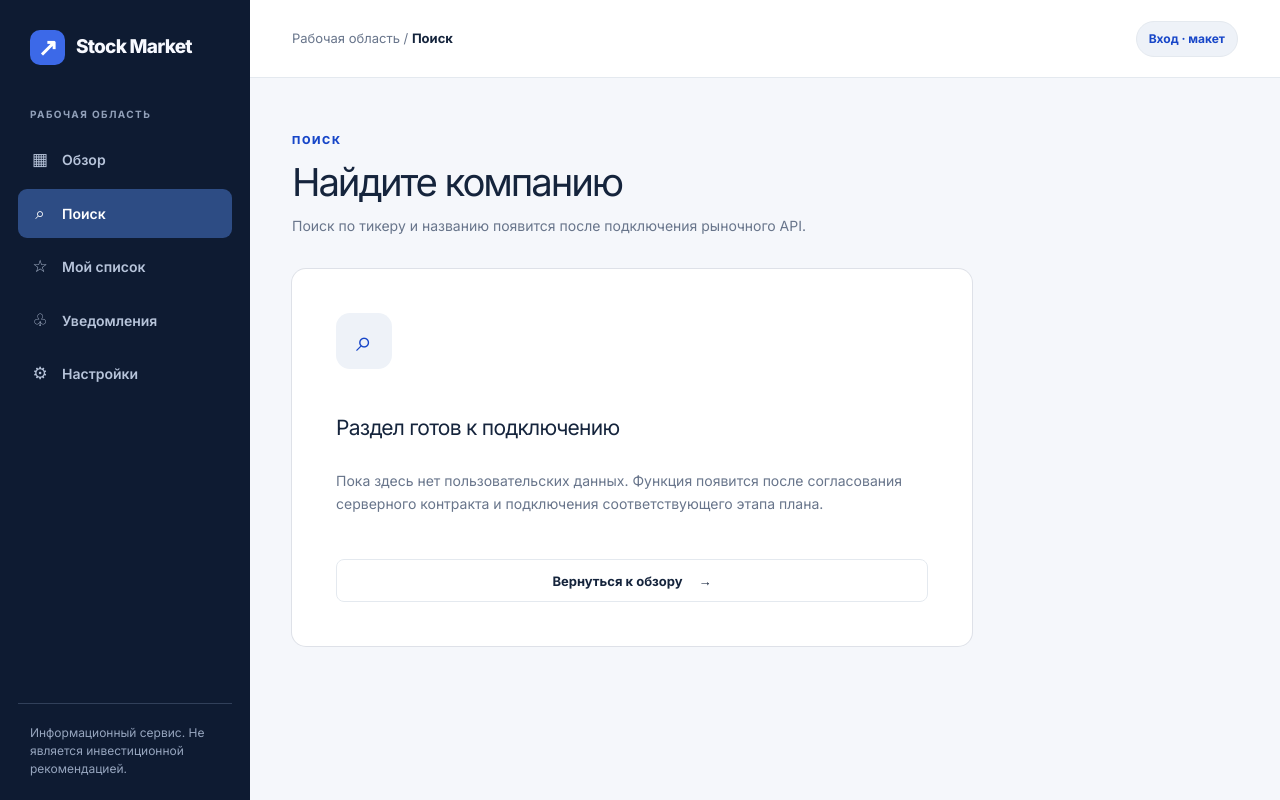
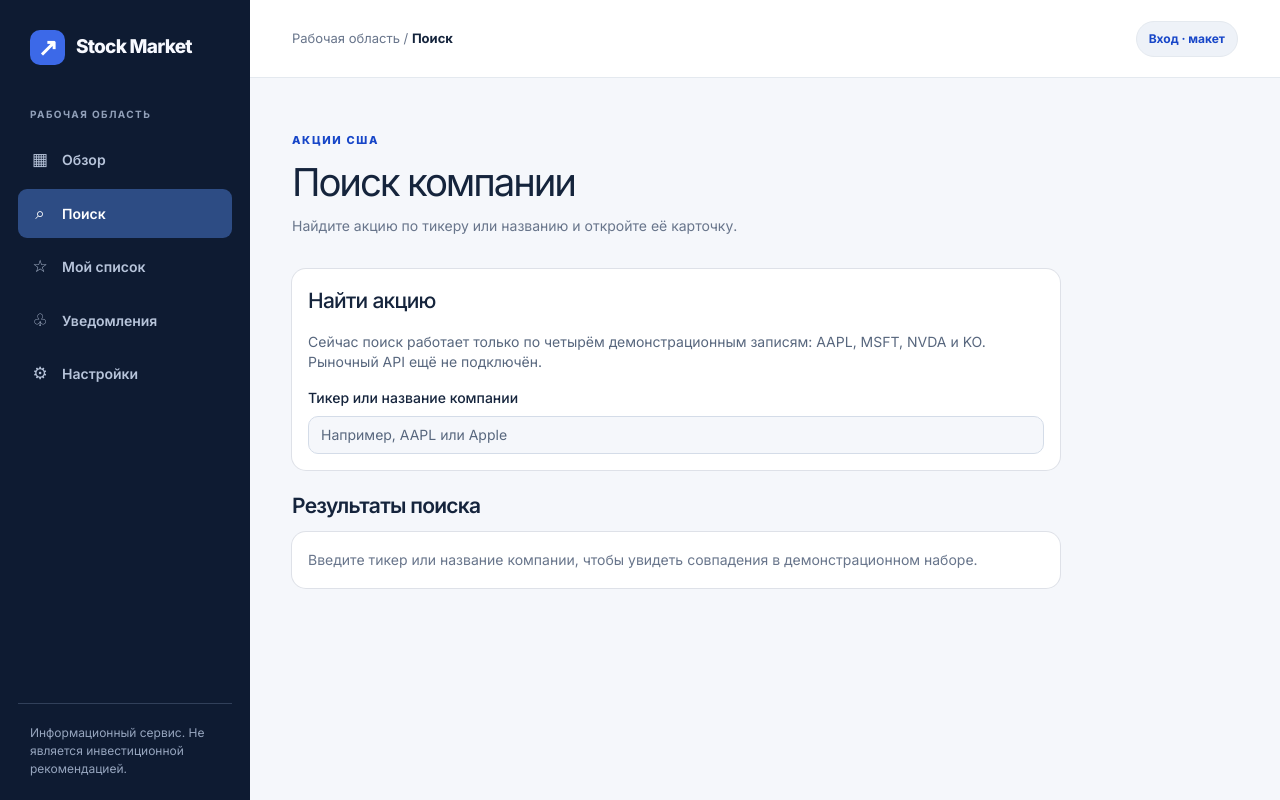
Before and after one commit to nazek52/ai-stock-market, a Next.js app in the folder web/: page /search in a window 1280 px wide. Built offline with nearby package versions, Linux system fonts and the light colour scheme.

Commit message:
feat(a): add demo stock search and result navigation

```diff
--- a/web/src/app/search/page.tsx
+++ b/web/src/app/search/page.tsx
@@ -1,2 +1,17 @@
-import { EmptyPage } from "@/components/empty-page";
-export default function SearchPage() { return <EmptyPage label="Поиск" title="Найдите компанию" description="Поиск по тикеру и названию появится после подключения рыночного API." icon="⌕" />; }
+import { AppShell } from "@/components/app-shell";
+import { StockSearch } from "@/components/stocks/stock-search";
+
+export default function SearchPage() {
+  return (
+    <AppShell active="Поиск">
+      <div className="page-heading">
+        <div>
+          <span className="eyebrow">АКЦИИ США</span>
+          <h1>Поиск компании</h1>
+          <p>Найдите акцию по тикеру или названию и откройте её карточку.</p>
+        </div>
+      </div>
+      <StockSearch />
+    </AppShell>
+  );
+}
--- /dev/null
+++ b/web/src/components/stocks/stock-search.tsx
@@ -0,0 +1,70 @@
+"use client";
+
+import Link from "next/link";
+import { useState } from "react";
+import { demoStocks } from "@/lib/demo-stocks";
+import { Button } from "@/components/ui/button";
+import { Card, CardContent, CardDescription, CardHeader, CardTitle } from "@/components/ui/card";
+
+export function StockSearch() {
+  const [query, setQuery] = useState("");
+  const search = query.trim().toLocaleLowerCase("ru");
+  const results = search
+    ? demoStocks.filter((stock) => stock.symbol.toLowerCase().includes(search) || stock.name.toLocaleLowerCase("ru").includes(search))
+    : [];
+
+  return (
+    <div className="grid max-w-3xl gap-5">
+      <Card>
+        <CardHeader>
+          <CardTitle><h2 className="m-0 text-lg">Найти акцию</h2></CardTitle>
+          <CardDescription>Сейчас поиск работает только по четырём демонстрационным записям: AAPL, MSFT, NVDA и KO. Рыночный API ещё не подключён.</CardDescription>
+        </CardHeader>
+        <CardContent>
+          <div role="search" className="flex flex-col gap-3 sm:flex-row sm:items-end">
+            <div className="min-w-0 flex-1">
+              <label htmlFor="stock-search" className="text-sm font-medium">Тикер или название компании</label>
+              <input
+                id="stock-search"
+                type="search"
+                value={query}
+                onChange={(event) => setQuery(event.target.value)}
+                autoComplete="off"
+                placeholder="Например, AAPL или Apple"
+                aria-controls="stock-search-results"
+                className="mt-2 w-full rounded-lg border border-input bg-background px-3 py-2 text-foreground placeholder:text-muted-foreground focus-visible:outline-2 focus-visible:outline-offset-2 focus-visible:outline-ring"
+              />
+            </div>
+            {query && <Button type="button" variant="outline" size="lg" onClick={() => setQuery("")}>Очистить</Button>}
+          </div>
+        </CardContent>
+      </Card>
+
+      <section id="stock-search-results" aria-labelledby="stock-search-results-title">
+        <h2 id="stock-search-results-title" className="mb-3 text-lg font-semibold">Результаты поиска</h2>
+        {!search ? (
+          <Card><CardContent><p>Введите тикер или название компании, чтобы увидеть совпадения в демонстрационном наборе.</p></CardContent></Card>
+        ) : results.length === 0 ? (
+          <Card><CardContent><p role="status">В демонстрационном наборе нет совпадений для «{query.trim()}». Это не означает, что акции нет на рынке.</p></CardContent></Card>
+        ) : (
+          <>
+            <p role="status" className="mb-3 text-sm text-muted-foreground">Найдено в демонстрационном наборе: {results.length}</p>
+            <ul className="grid gap-3">
+              {results.map((stock) => (
+                <li key={stock.symbol}>
+                  <Link href={`/stocks/${encodeURIComponent(stock.symbol)}`} className="block rounded-xl border border-border bg-card p-4 transition-colors hover:bg-muted focus-visible:outline-2 focus-visible:outline-offset-2 focus-visible:outline-ring">
+                    <span className="flex flex-wrap items-center justify-between gap-2">
+                      <span className="text-base font-semibold text-foreground">{stock.symbol} <span className="text-sm font-normal text-muted-foreground">· {stock.name}</span></span>
+                      <span className="text-xs font-medium text-muted-foreground">{stock.exchange}</span>
+                    </span>
+                    <span className="mt-2 block text-xs text-primary">Открыть карточку <span aria-hidden="true">→</span></span>
+                  </Link>
+                </li>
+              ))}
+            </ul>
+          </>
+        )}
+      </section>
+    </div>
+  );
+}
```
